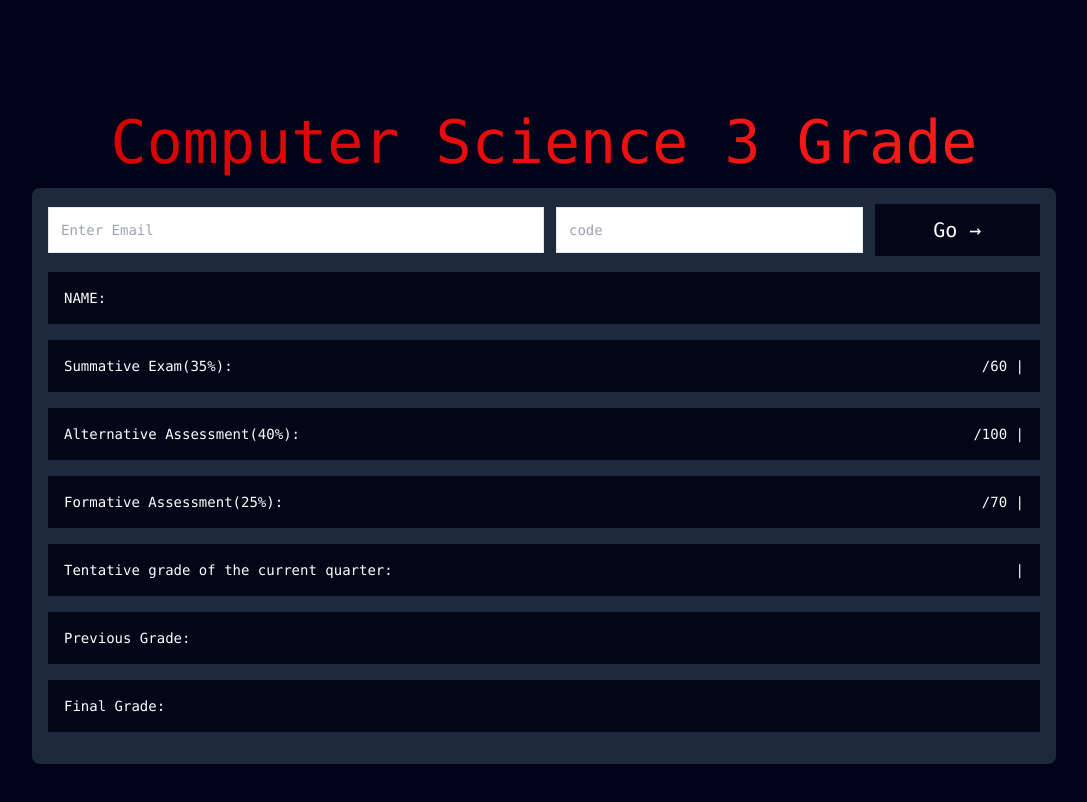
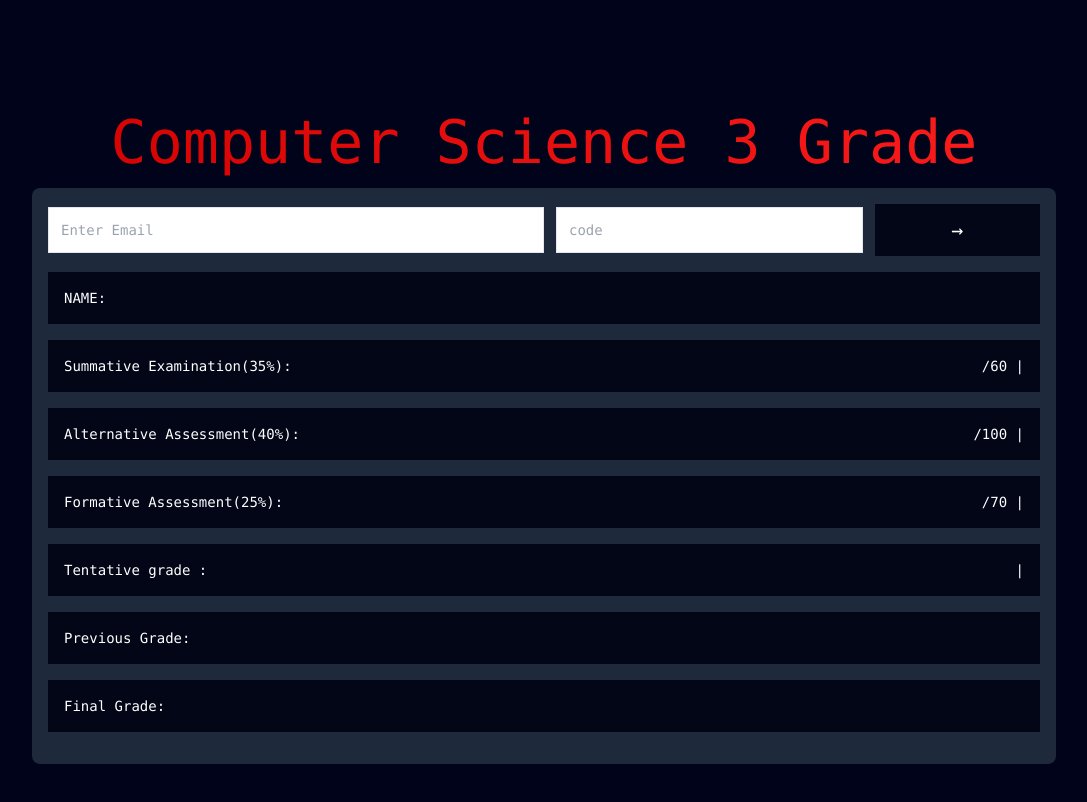
Before and after one commit to LaravelALvin/get-grades, a Next.js app: page / in a window 1280 px wide. Shown: the top 802 px of the page, without its empty margins (96-1183 px from the left). Built offline with nearby package versions, Linux system fonts and the light colour scheme.

Commit message:
grade update

```diff
--- a/app/page.js
+++ b/app/page.js
@@ -116,9 +116,7 @@ export default function Home() {
               className='text-white bg-green-500 hover:bg-green-700 bg-slate-950 hover:bg-slate-900 p-3 text-xl'
               type='submit'
             >
-              Go →
-
-
+              →
             </button>
           </form>
           <ul>
@@ -134,8 +132,8 @@ export default function Home() {
                 className='my-4 w-full flex justify-between bg-slate-950'
               >
                 <div className='p-4 w-full flex justify-between'>
-                  <span className=' text-white '>Summative Exam(35%): </span>
-                  <span className='capitalize text-white '>{items.SE}/60 | {items.SEP}</span>
+                  <span className=' text-white '>Summative Examination(35%): </span>
+                  <span className='capitalize text-white '> {items.SE}/60 | {items.SEP}</span>
                 </div>
               </li>
               <li
@@ -158,7 +156,7 @@ export default function Home() {
                 className='my-4 w-full flex justify-between bg-slate-950'
               >
                 <div className='p-4 w-full flex justify-between'>
-                  <span className=' text-white '>Tentative grade of the current quarter: </span>
+                  <span className=' text-white '>Tentative grade : </span>
                   <span className='capitalize text-white '> {items.second} | {items.grade}</span>
                 </div>
               </li>
```
